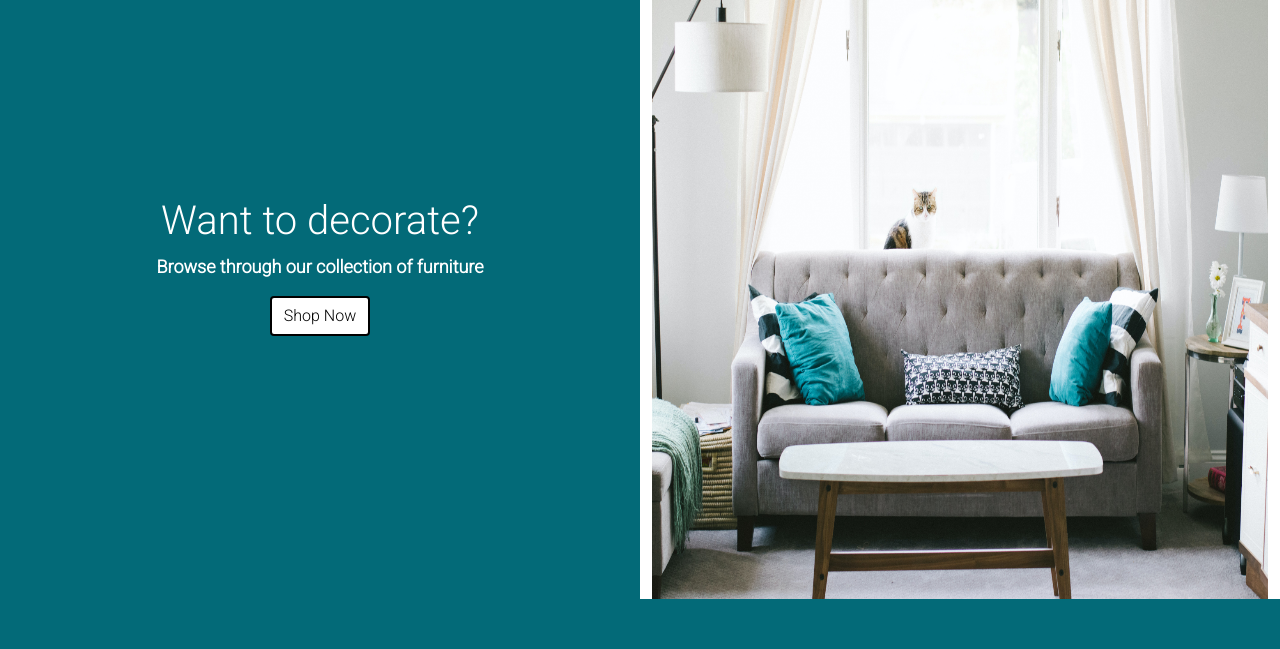
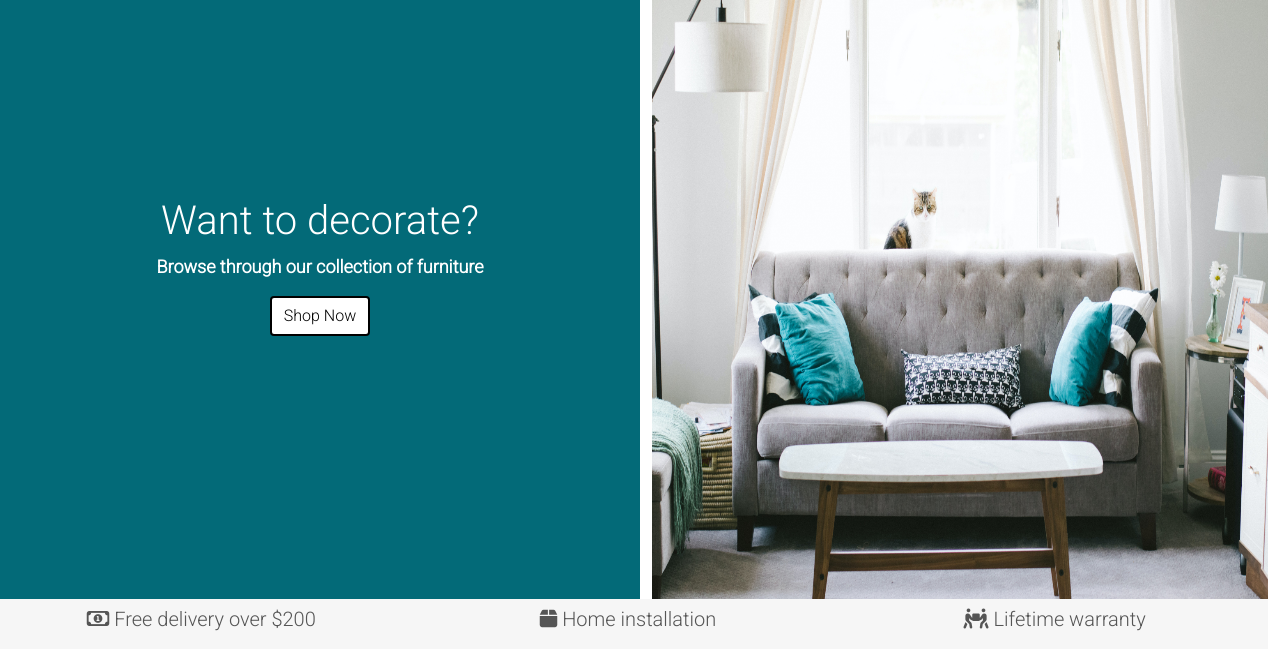
Before and after one commit to PillowFishSticks/Kassie-MS4, a Django app: page / in a window 1280 px wide. Shown: the part 213-862 px from the top of the page. Before the commit the page ends 812 px from the top, so only its background shows below. Run offline with Django 3.2, Linux system fonts and the light colour scheme; some libraries are stand-ins or nearby versions.

Commit message:
add modals to home page

```diff
--- a/home/templates/home/index.html
+++ b/home/templates/home/index.html
@@ -10,9 +10,9 @@
 {% endblock %}
 
 {% block content %}
+<!-- Home banner -->
 <section class="text-center container-fluid">
     <div class="row">
-      <!-- Home banner -->
       <div class="col-12 col-lg-6 d-none d-lg-block home-banner mt-5">
         <div class="mt-5">
           <h1>Want to decorate?</h1>
@@ -30,5 +30,84 @@
         </a>
       </div>
     </div>
-  </section>
+</section>
+<!-- models -->
+<section>
+    <div class="row modalbanner text-center">
+        <div class="col-4 mt-2">
+            <div>
+                <h5 data-bs-toggle="modal" data-bs-target="#Modal-1">
+                    <i class="far fa-money-bill-alt"></i>
+                    Free delivery over $200
+                </h5>
+            </div>
+        </div>
+        <div class="col-4 mt-2">
+            <div>
+                <h5 data-bs-toggle="modal" data-bs-target="#Modal-2">
+                    <i class="fas fa-box"></i>
+                    Home installation
+                </h5>
+            </div>
+        </div>
+        <div class="col-4 mt-2">
+            <div>
+                <h5 data-bs-toggle="modal" data-bs-target="#Modal-3">
+                    <i class="fas fa-people-carry"></i>
+                    Lifetime warranty
+                </h5>
+            </div>
+        </div>
+    </div>
+    <!-- modals popup 1 -->
+    <div class="modal fade" id="Modal-1" tabindex="-1" aria-labelledby="Modal-1" aria-hidden="true">
+        <div class="modal-dialog">
+          <div class="modal-content">
+            <div class="modal-header">
+              <h5 class="modal-title" id="Modal-1">Free Delivery over $200</h5>
+              <button type="button" class="btn-close" data-bs-dismiss="modal" aria-label="Close"></button>
+            </div>
+            <div class="modal-body">
+              Lorem ipsum dolor sit amet consectetur adipisicing elit. Cupiditate exercitationem quasi fuga.
+              Autem nobis dolore eveniet impedit dolorum assumenda cupiditate ab quas enim reiciendis.
+              Saepe fugiat perferendis itaque voluptatem quis!
+            </div>
+          </div>
+        </div>
+    </div>
+    <!-- modals popup 2 -->
+    <div class="modal fade" id="Modal-2" tabindex="-1" aria-labelledby="Modal-2" aria-hidden="true">
+        <div class="modal-dialog">
+          <div class="modal-content">
+            <div class="modal-header">
+              <h5 class="modal-title" id="Modal-2">Home installation</h5>
+              <button type="button" class="btn-close" data-bs-dismiss="modal" aria-label="Close"></button>
+            </div>
+            <div class="modal-body">
+              Lorem ipsum dolor sit amet consectetur adipisicing elit. Cupiditate exercitationem quasi fuga.
+              Autem nobis dolore eveniet impedit dolorum assumenda cupiditate ab quas enim reiciendis.
+              Saepe fugiat perferendis itaque voluptatem quis!
+            </div>
+          </div>
+        </div>
+    </div>
+    <!-- modals popup 2 -->
+    <div class="modal fade" id="Modal-3" tabindex="-1" aria-labelledby="Modal-3" aria-hidden="true">
+        <div class="modal-dialog">
+          <div class="modal-content">
+            <div class="modal-header">
+              <h5 class="modal-title" id="Modal-3">Lifetime warranty</h5>
+              <button type="button" class="btn-close" data-bs-dismiss="modal" aria-label="Close"></button>
+            </div>
+            <div class="modal-body">
+              Lorem ipsum dolor sit amet consectetur adipisicing elit. Cupiditate exercitationem quasi fuga.
+              Autem nobis dolore eveniet impedit dolorum assumenda cupiditate ab quas enim reiciendis.
+              Saepe fugiat perferendis itaque voluptatem quis!
+            </div>
+          </div>
+        </div>
+    </div>
+</section>
+
+
 {% endblock %}
--- a/static/css/base.css
+++ b/static/css/base.css
@@ -7,7 +7,7 @@ body {
     font-family: 'Roboto', sans-serif;
 }
 
-/* from Bulma */
+/* banner homepage */
 .home-banner {
     background-color: rgb(3, 106, 120);
     justify-content: center;
@@ -62,6 +62,19 @@ body {
     border: 1px solid black !important;
 }
 
+/* modals homepage */
+
+.modalbanner {
+    background-color: #F6F6F6;
+    width: 100%;
+    height: 50px;
+}
+
+.modal-content {
+    background-color:rgb(3, 106, 120);
+    color: white;
+}
+
 /* -------------------------------- Media Queries */
 
 /* Slightly larger container on xl screens */
```
